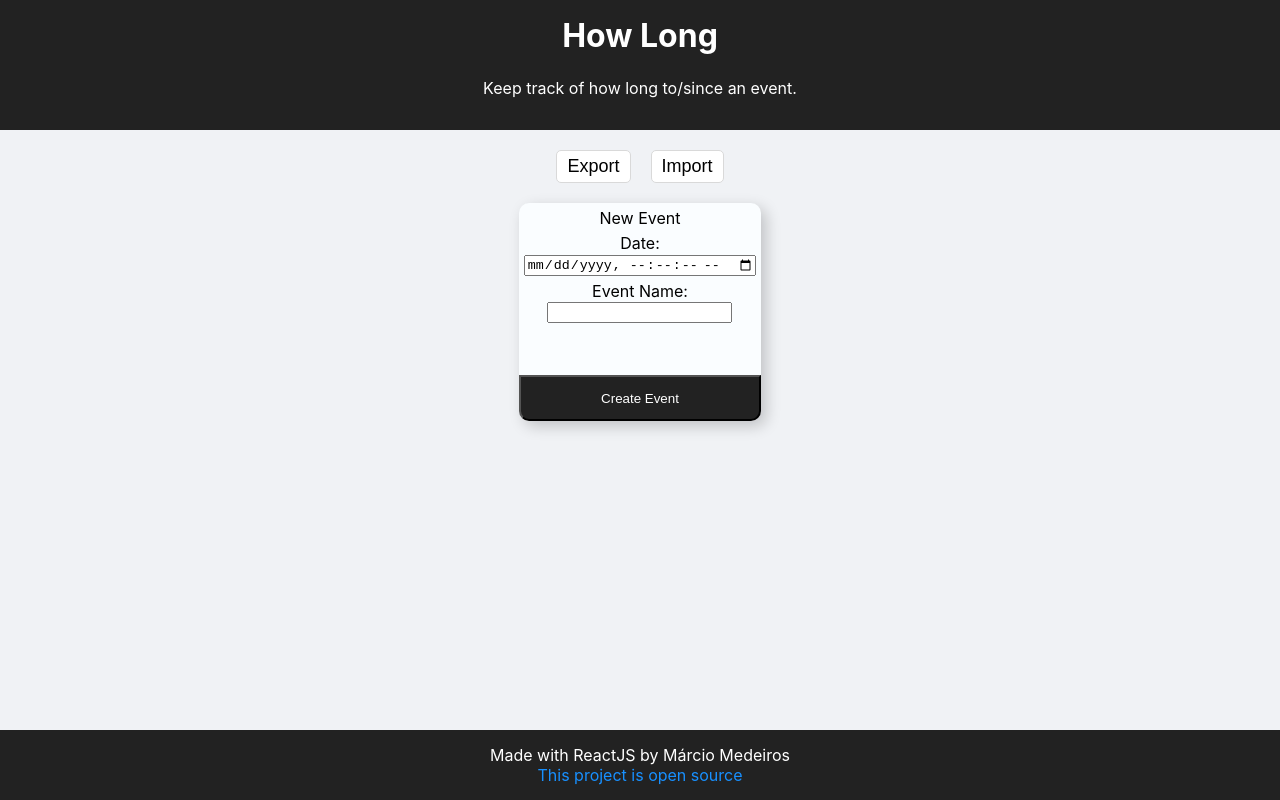
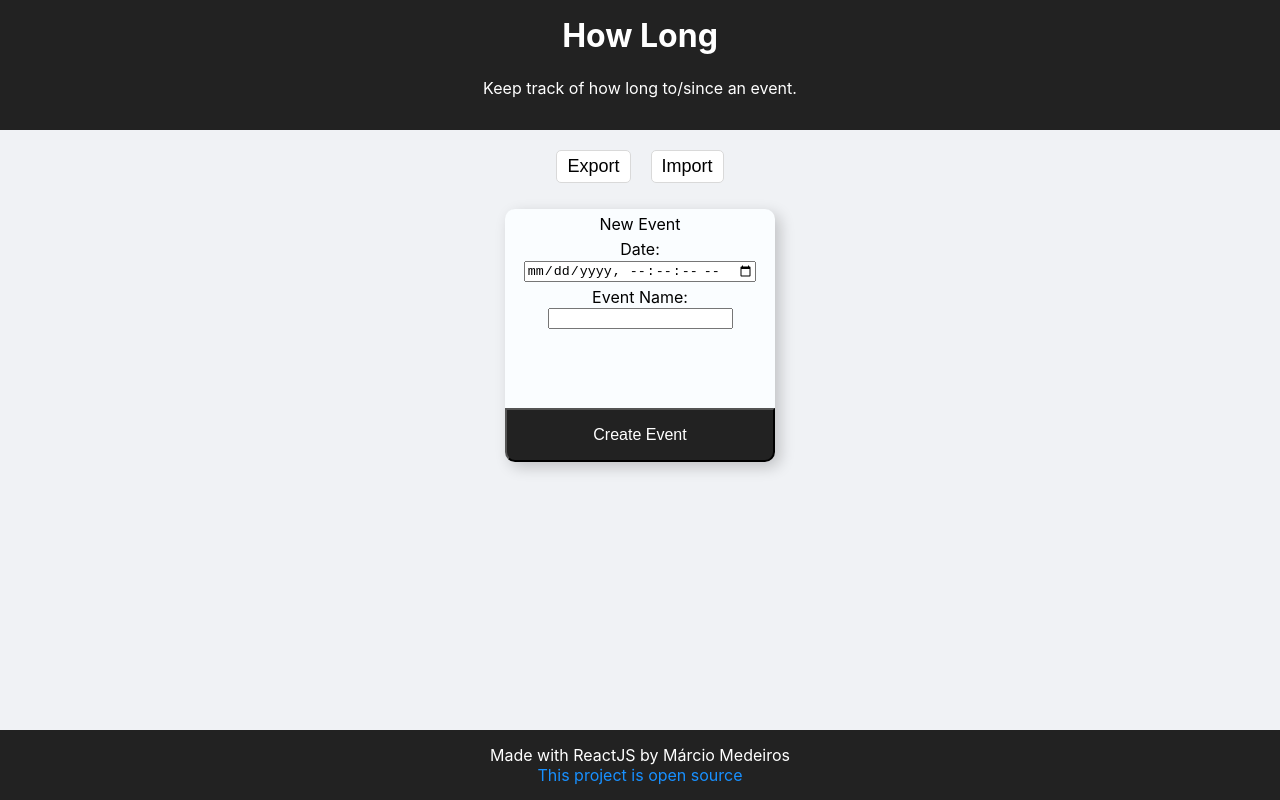
Before and after one commit to MarcioMed07/how-long, a React (Create React App) app: page / in a window 1280 px wide. Built offline with nearby package versions, Linux system fonts and the light colour scheme.

Commit message:
Improving css

```diff
--- a/src/components/CardHolder/CardHolder.css
+++ b/src/components/CardHolder/CardHolder.css
@@ -1,5 +1,7 @@
 .card-holder{
-    display: flex;
-    flex-wrap: wrap;
+    display: grid;
+    gap: 2em;
     justify-content: center;
+    grid-template-columns: repeat( auto-fit, minmax(270px, max-content) );
+    padding: 1em 4em;
 }
--- a/src/components/EventCard/EventCard.css
+++ b/src/components/EventCard/EventCard.css
@@ -6,12 +6,8 @@
 	display: grid;
 	grid-template-rows: 1fr auto;
 	position: relative;
-	max-width: 250px;
-}
-
-.event-card {
-	flex: 0 1 230px;
-	margin: 10px;
+	width: 270px;
+	min-height: 253px;
 }
 
 .event-card-title {
@@ -20,7 +16,7 @@
 	text-align: center;
 	border-radius: 0 0 10px 10px;
 	padding: 5px;
-
+	font-size: medium;
 	overflow: hidden;
 }
 
```
Also changed, not shown: 1 other file (tests, documents, lock files or other folders).
